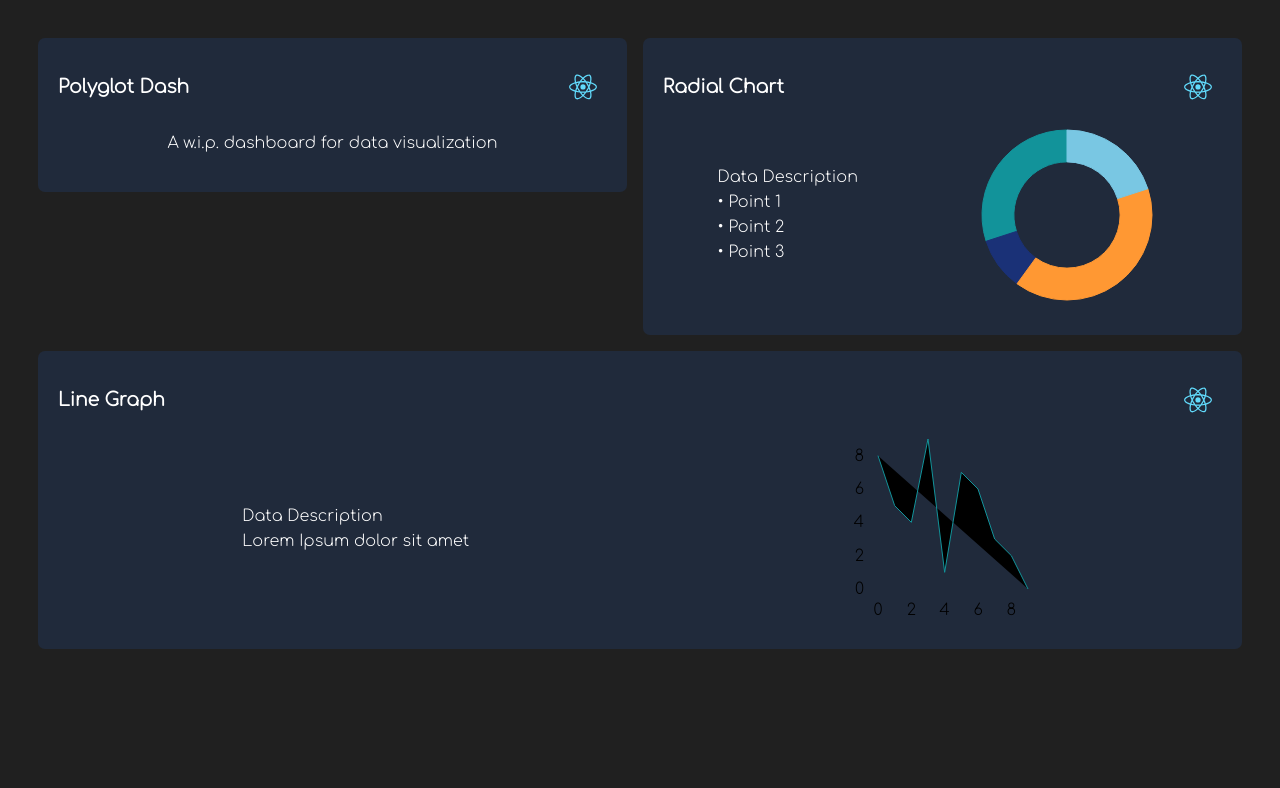
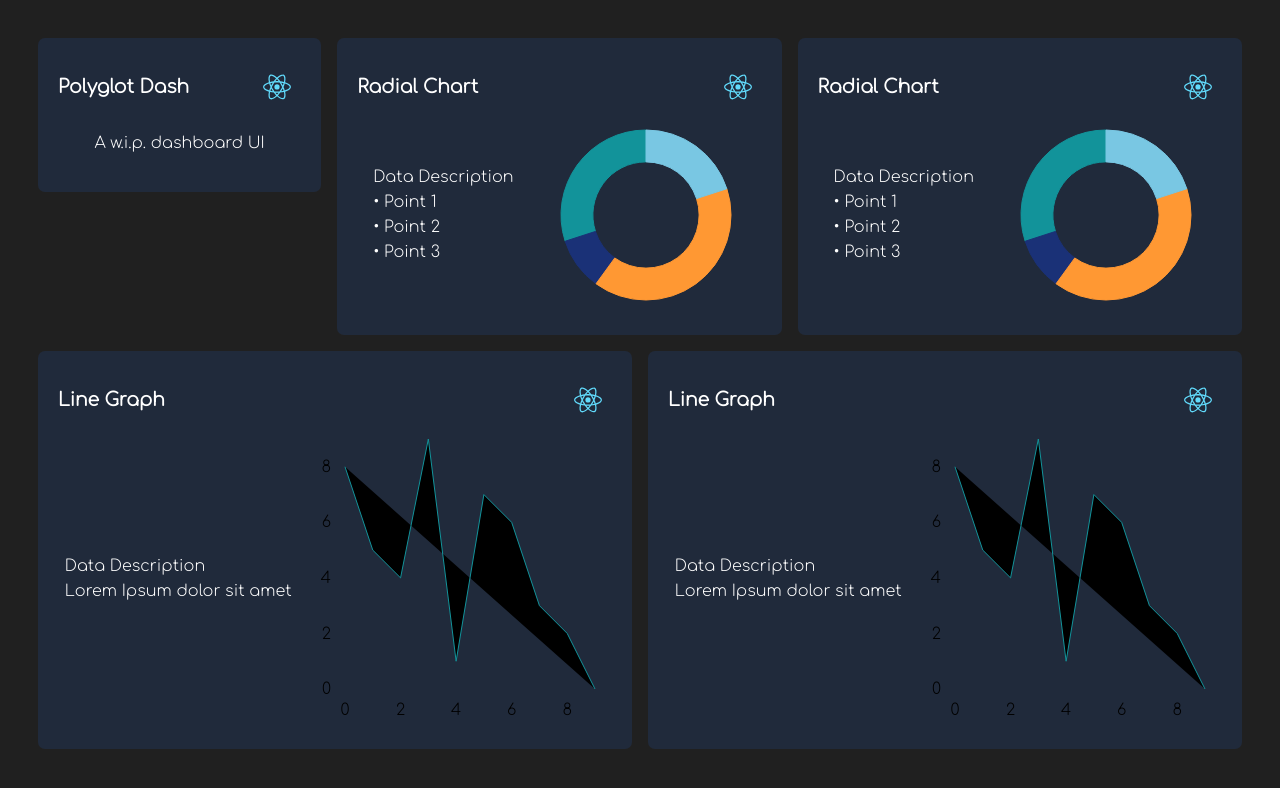
Before and after one commit to sethvm/polyglot-dash, a React (Create React App) app: page / in a window 1280 px wide. Shown: the top 788 px of the page. Built offline with nearby package versions, Linux system fonts and the light colour scheme.

Commit message:
additional widgets

```diff
--- a/src/App.css
+++ b/src/App.css
@@ -6,14 +6,15 @@
 .App {
     background: #202020;
     padding: 30px;
+    min-height: 100vh;
 }
 
 .row {
+    width: 100%;
     display: flex;
     align-items: flex-start;
     align-content: flex-start;
     flex-flow: row wrap;
-    min-height: 100vh;
     font-family: 'Comfortaa', sans-serif;
     margin: 0;
 }
--- a/src/App.js
+++ b/src/App.js
@@ -12,7 +12,7 @@ function App() {
     <div className="App">
         <div className='row'>
             <Widget header='Polyglot Dash' icon={Logo}>
-                <p>A w.i.p. dashboard for data visualization</p>
+                <p>A w.i.p. dashboard UI</p>
             </Widget>
             <Widget header='Radial Chart' icon={Logo}>
                 <p>Data Description
@@ -24,13 +24,33 @@ function App() {
                 width={200}
                 height={200} />
             </Widget>
+            <Widget header='Radial Chart' icon={Logo}>
+                <p>Data Description
+                    <br/>• Point 1
+                    <br/>• Point 2
+                    <br/>• Point 3
+                </p>
+                <DonutChart
+                width={200}
+                height={200} />
+            </Widget>
+        </div>
+        <div className='row'>
             <Widget header='Line Graph' icon={Logo}>
                 <p>Data Description
                     <br/>Lorem Ipsum dolor sit amet
                 </p>
                 <LineChart
-                width={200}
-                height={200} />
+                width={300}
+                height={300} />
+            </Widget>
+            <Widget header='Line Graph' icon={Logo}>
+                <p>Data Description
+                    <br/>Lorem Ipsum dolor sit amet
+                </p>
+                <LineChart
+                width={300}
+                height={300} />
             </Widget>
         </div>
     </div>
```
